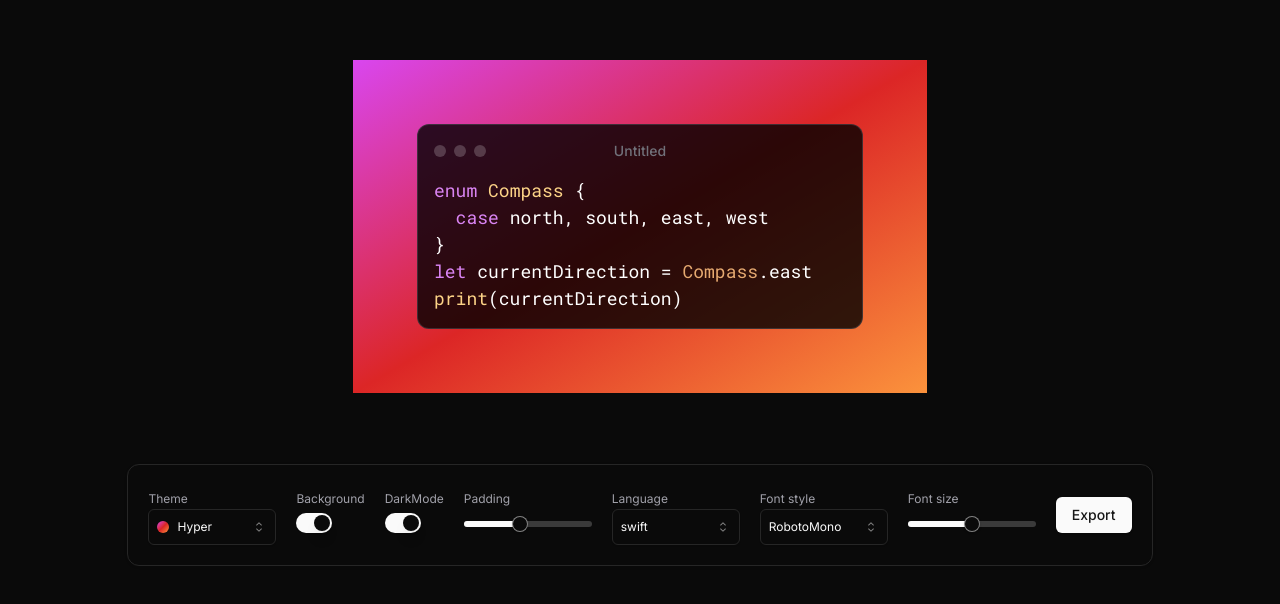
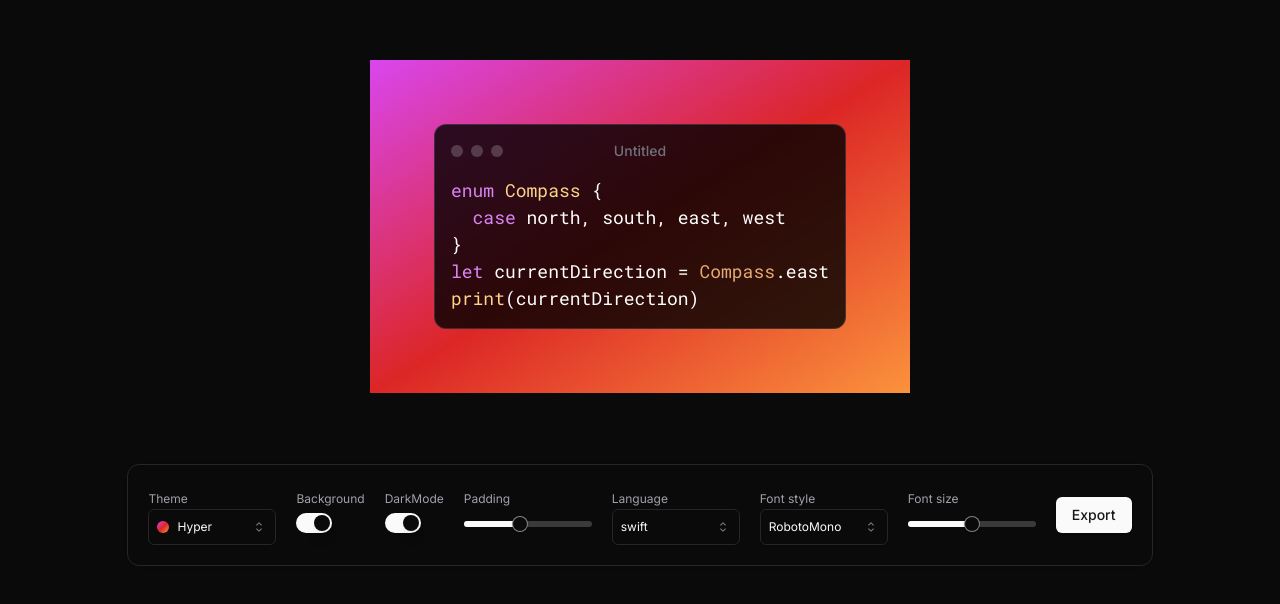
Before and after one commit to harsh661/next-codeshot, a Next.js app: page / in a window 1280 px wide. Shown: the part 174-778 px from the top of the page. Built offline with nearby package versions, Linux system fonts and the light colour scheme.

Commit message:
misc: minor style changes

```diff
--- a/app/page.tsx
+++ b/app/page.tsx
@@ -6,16 +6,12 @@ import { useGetPreference } from "./contexts/PreferenceContext"
 import { cn } from "@/lib/utils"
 import Controls from "@/components/controlPanel/Controls"
 import { useEffect, useRef } from "react"
+import { Resizable } from "re-resizable"
 
 export default function Home() {
   const preferences = useGetPreference()
-  const {
-    theme,
-    fontStyle,
-    showBackground,
-    padding,
-    updatePreferences,
-  } = preferences
+  const { theme, fontStyle, showBackground, padding, updatePreferences } =
+    preferences
 
   const validTheme = theme as keyof typeof themes
   const validFont = fontStyle as keyof typeof fonts
@@ -37,11 +33,11 @@ export default function Home() {
       code: state.code ? atob(state.code) : "",
       autoDetect: state.autoDetect === "true",
       darkMode: state.darkMode === "true",
-      fontSize: Number(state.fontSize || 16),
+      fontSize: Number(state.fontSize || 18),
       padding: Number(state.padding || 64),
-      showBackground: state.showBackground === "true"
+      showBackground: state.showBackground === "true",
     }
-    updatePreferences({...preferences, ...statePreferences})
+    updatePreferences({ ...preferences, ...statePreferences })
   }, [])
 
   return (
@@ -57,6 +53,7 @@ export default function Home() {
         crossOrigin="anonymous"
       />
 
+      <Resizable enable={{left: true, right: true}} minWidth={200}>
         <div
           ref={bodyRef}
           className={cn(
@@ -67,6 +64,7 @@ export default function Home() {
         >
           <Editor />
         </div>
+      </Resizable>
 
       <Controls bodyRef={bodyRef} />
     </main>
--- a/components/Editor.tsx
+++ b/components/Editor.tsx
@@ -43,14 +43,14 @@ const CodeEditor = () => {
   return (
     <div
       className={cn(
-        "rounded-xl border min-w-[400px]",
+        "rounded-xl border",
         darkMode
           ? "bg-black/80 border-zinc-600/50"
           : "bg-white/80 border-zinc-200/50"
       )}
     >
-      <header className="grid grid-cols-6 p-4 items-center gap-5">
-        <div className="flex gap-2">
+      <header className="flex justify-center p-4 items-center gap-5 relative">
+        <div className="flex gap-2 absolute left-4">
           <div
             className={cn(
               "w-3 h-3 rounded-full",
```
Lines whose indentation alone changed are shown as unchanged.
